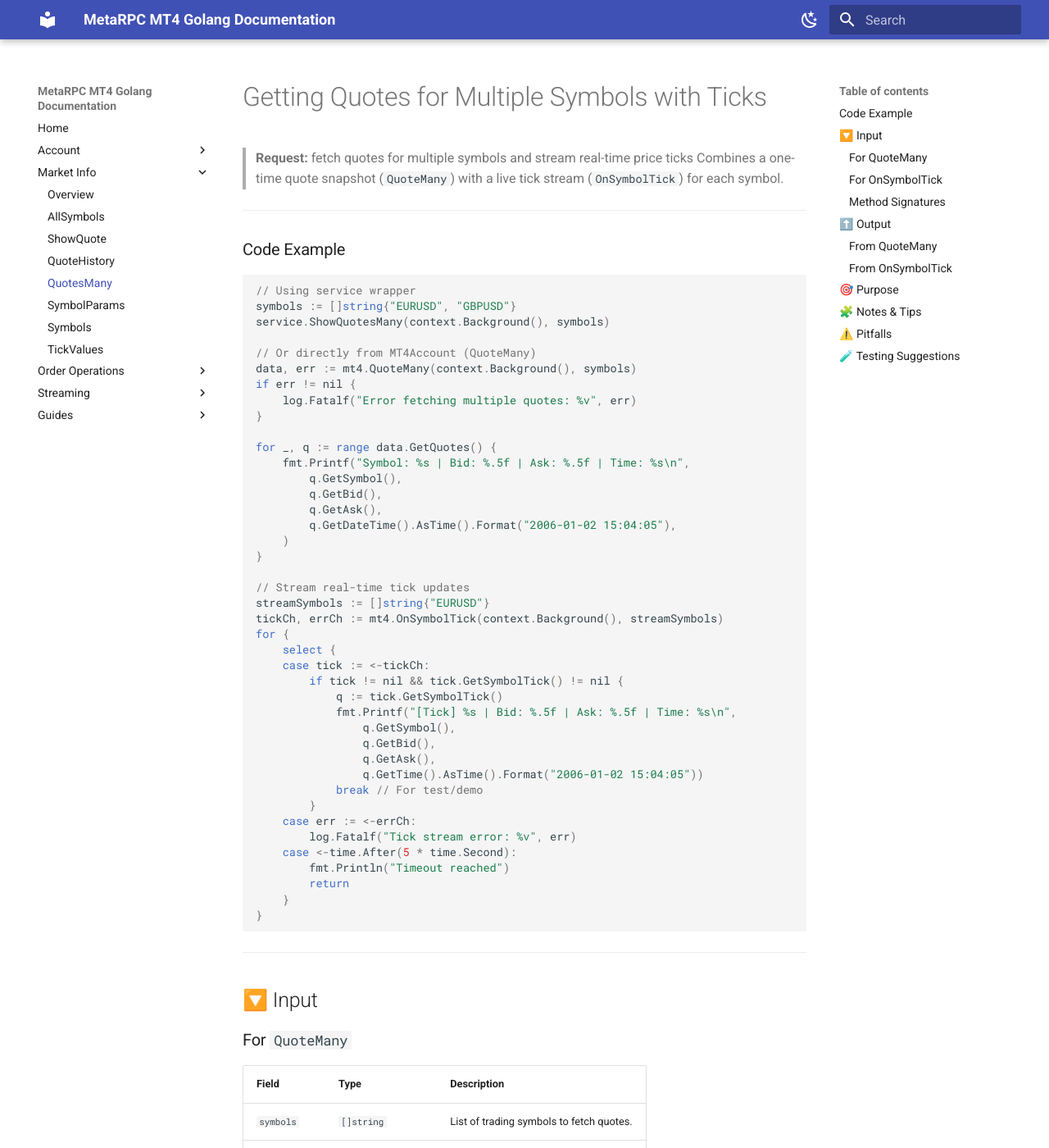
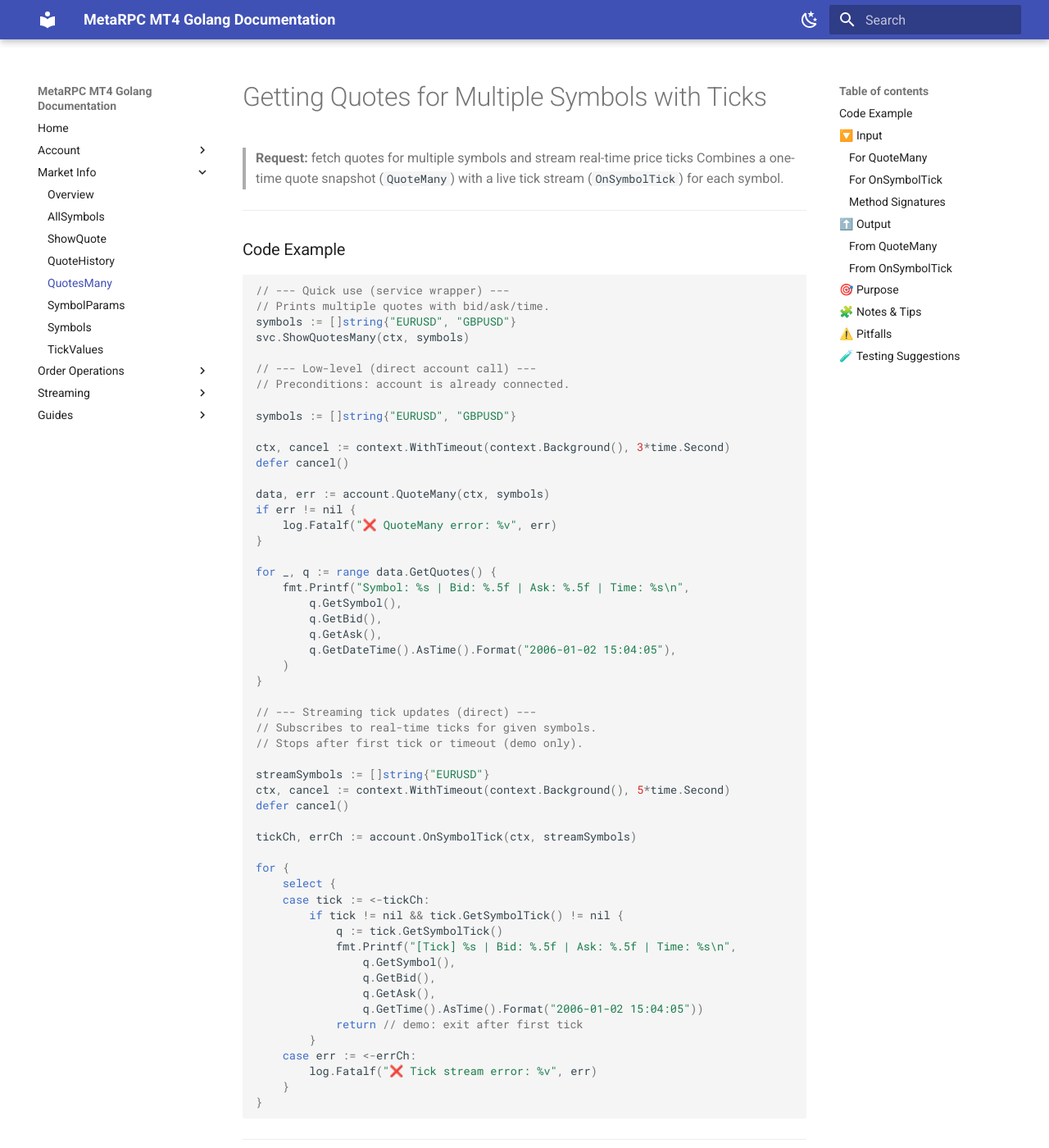
Before and after one commit to MetaRPC/GoMT4, an MkDocs documentation site: the page built from docs/Market_Info/ShowQuotesMany.md, in a window 1280 px wide and 1400 px high. Shown: the whole window at 82% size. Built offline with MkDocs 1.6.1 and Material for MkDocs 9.7.7, drawn with Linux system fonts in a browser that asks for light colours.

Commit message:
Update ShowQuotesMany.md

````diff
--- a/docs/Market_Info/ShowQuotesMany.md
+++ b/docs/Market_Info/ShowQuotesMany.md
@@ -8,14 +8,22 @@
 ### Code Example
 
 ```go
-// Using service wrapper
+// --- Quick use (service wrapper) ---
+// Prints multiple quotes with bid/ask/time.
 symbols := []string{"EURUSD", "GBPUSD"}
-service.ShowQuotesMany(context.Background(), symbols)
+svc.ShowQuotesMany(ctx, symbols)
 
-// Or directly from MT4Account (QuoteMany)
-data, err := mt4.QuoteMany(context.Background(), symbols)
+// --- Low-level (direct account call) ---
+// Preconditions: account is already connected.
+
+symbols := []string{"EURUSD", "GBPUSD"}
+
+ctx, cancel := context.WithTimeout(context.Background(), 3*time.Second)
+defer cancel()
+
+data, err := account.QuoteMany(ctx, symbols)
 if err != nil {
-    log.Fatalf("Error fetching multiple quotes: %v", err)
+    log.Fatalf("❌ QuoteMany error: %v", err)
 }
 
 for _, q := range data.GetQuotes() {
@@ -27,9 +35,16 @@ for _, q := range data.GetQuotes() {
     )
 }
 
-// Stream real-time tick updates
+// --- Streaming tick updates (direct) ---
+// Subscribes to real-time ticks for given symbols.
+// Stops after first tick or timeout (demo only).
+
 streamSymbols := []string{"EURUSD"}
-tickCh, errCh := mt4.OnSymbolTick(context.Background(), streamSymbols)
+ctx, cancel := context.WithTimeout(context.Background(), 5*time.Second)
+defer cancel()
+
+tickCh, errCh := account.OnSymbolTick(ctx, streamSymbols)
+
 for {
     select {
     case tick := <-tickCh:
@@ -40,15 +55,13 @@ for {
                 q.GetBid(),
                 q.GetAsk(),
                 q.GetTime().AsTime().Format("2006-01-02 15:04:05"))
-            break // For test/demo
+            return // demo: exit after first tick
         }
     case err := <-errCh:
-        log.Fatalf("Tick stream error: %v", err)
-    case <-time.After(5 * time.Second):
-        fmt.Println("Timeout reached")
-        return
+        log.Fatalf("❌ Tick stream error: %v", err)
     }
 }
+
 ```
 
 ---
````
